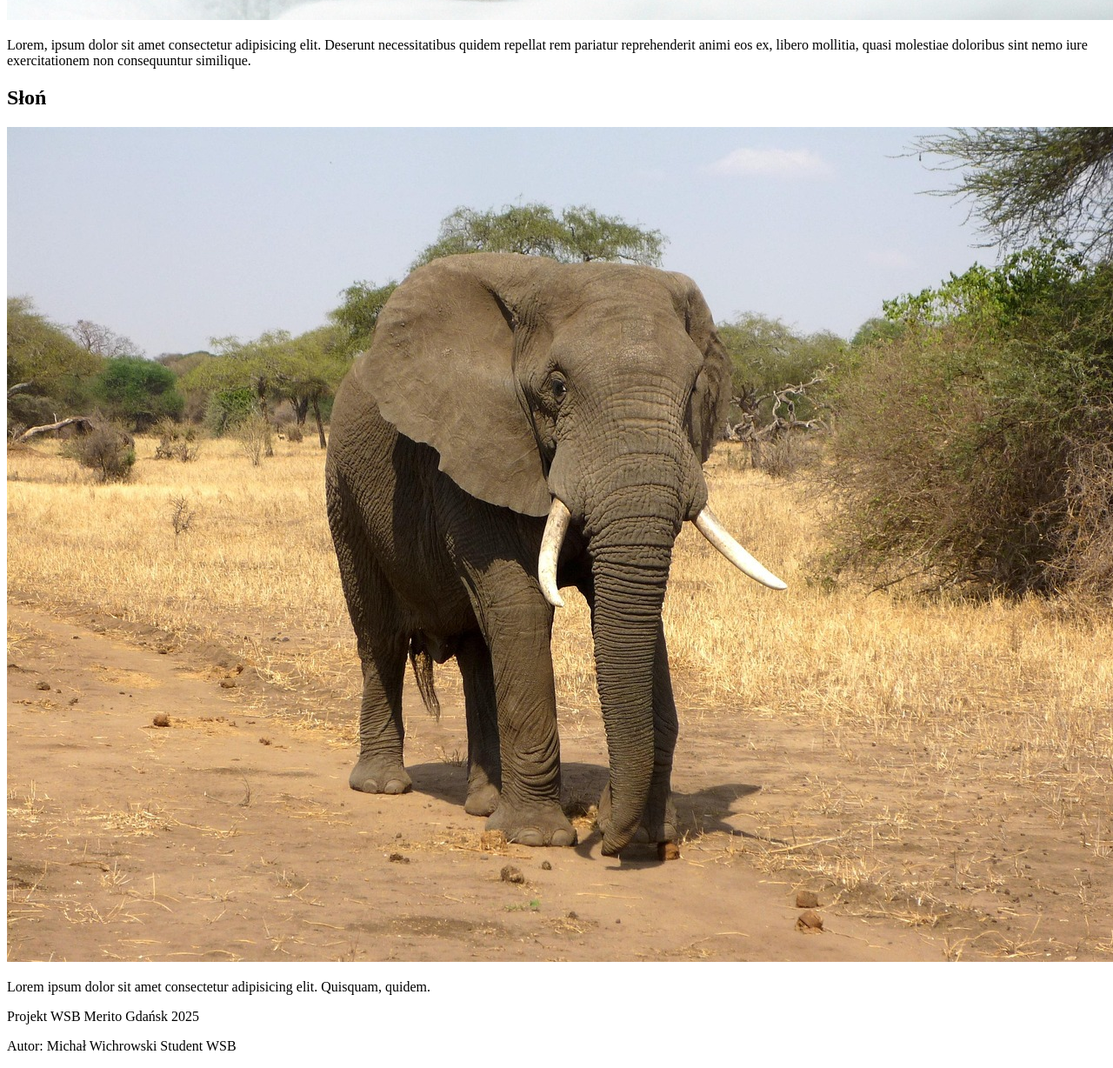
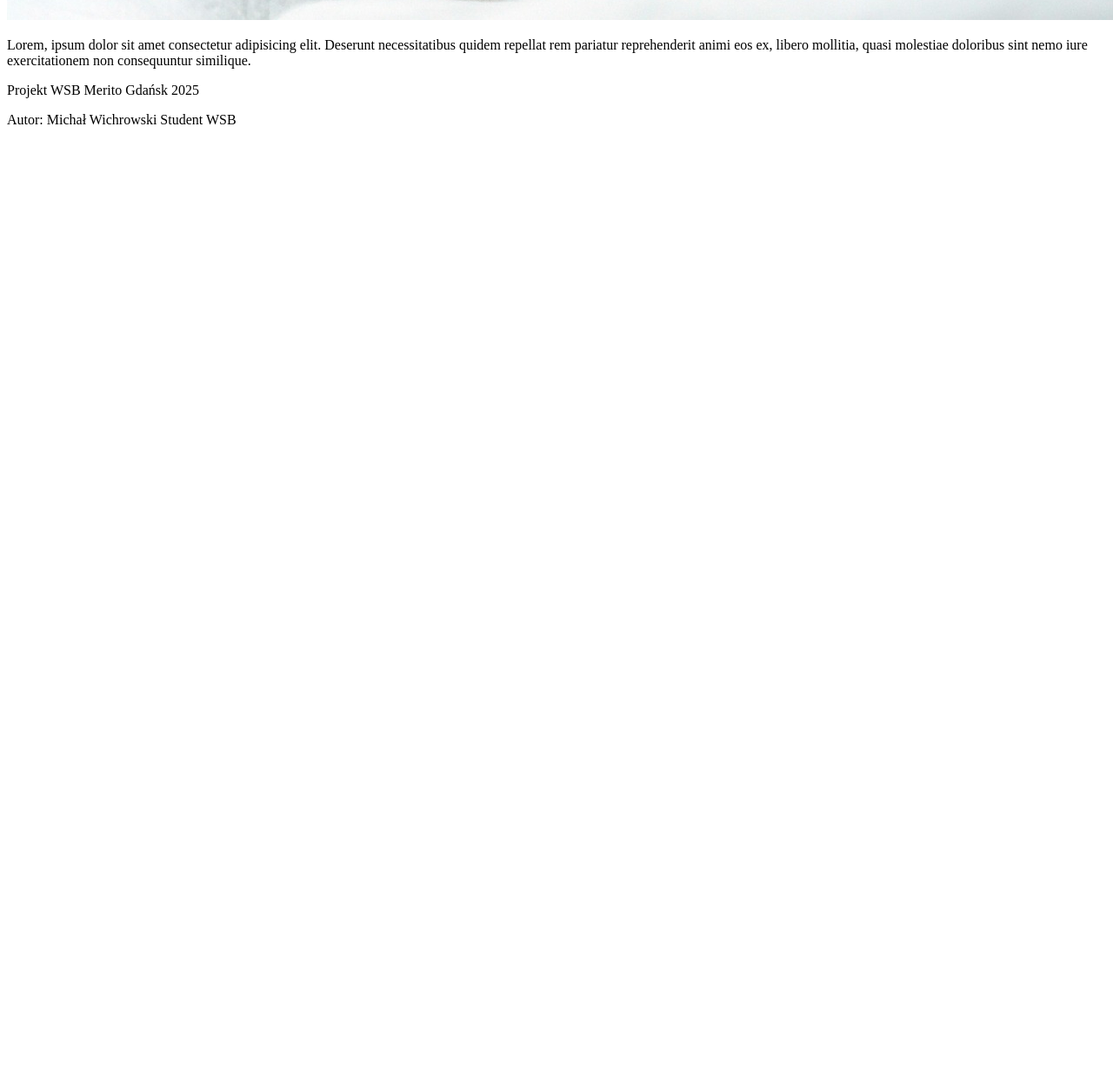
Before and after one commit to MW177609/Projekt_na_zaj-ciach, a plain HTML site: page index.html in a window 1280 px wide. Shown: the part 957-2185 px from the top of the page at 87% size. After the commit the page ends 1120 px from the top, so only its background shows below. Drawn offline with Linux system fonts and the light colour scheme.

Commit message:
poprawka

```diff
--- a/index.html
+++ b/index.html
@@ -15,11 +15,6 @@
             <img src="./img/tygrys.jpg" alt="">
             <p>Lorem, ipsum dolor sit amet consectetur adipisicing elit. Deserunt necessitatibus quidem repellat rem pariatur reprehenderit animi eos ex, libero mollitia, quasi molestiae doloribus sint nemo iure exercitationem non consequuntur similique.</p>
         </section>
-        <section>
-            <h2>Słoń</h2>
-            <img src="./img/slon.jpg" alt="">
-            <p>Lorem ipsum dolor sit amet consectetur adipisicing elit. Quisquam, quidem.</p>
-        </section>
     </main>
     <footer>
         <p>Projekt WSB Merito Gdańsk 2025</p>
```
